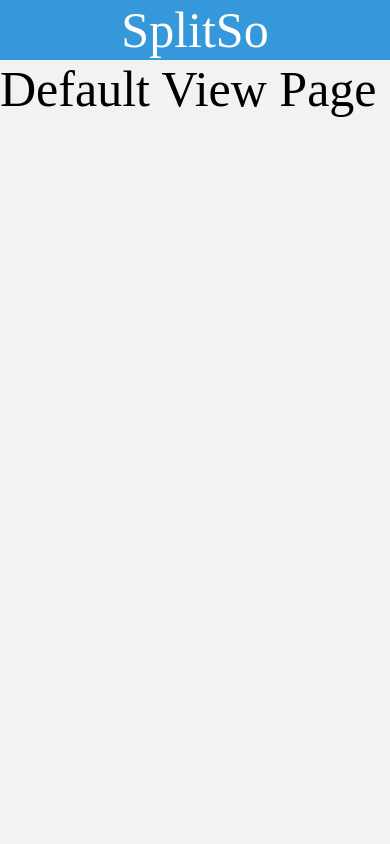
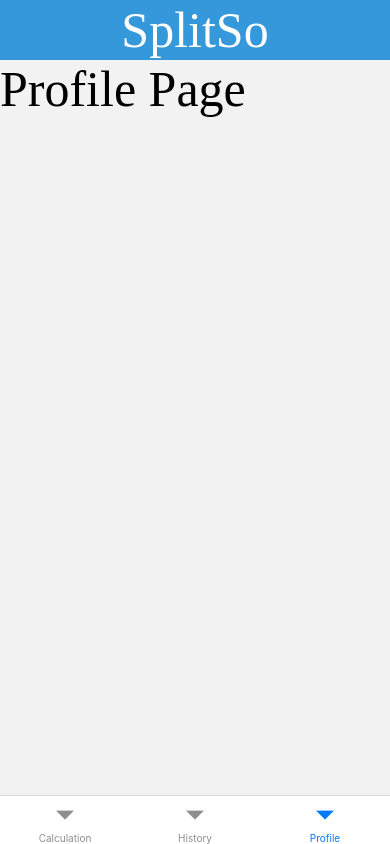
Before and after one commit to DFLotus/SplitSo, a React Native app in the folder client/: screen /Profile in a window 390 px wide. Built offline with nearby package versions, Linux system fonts and the light colour scheme.

Commit message:
SPLIT-1: Added bottom navbar

```diff
--- a/client/App.js
+++ b/client/App.js
@@ -1,18 +1,23 @@
 import React from 'react';
 import { View } from 'react-native';
 import CalculationScreen from './src/components/screens/CalculationScreen';
+import History from './src/components/screens/History';
+import Profile from './src/components/screens/Profile';
 import { NavigationContainer } from '@react-navigation/native';
 import { createNativeStackNavigator } from '@react-navigation/native-stack';
+import { createBottomTabNavigator } from '@react-navigation/bottom-tabs'; //For bottom tab navigation
 
-//const Tab = createBottomTabNavigator()
+const Tab = createBottomTabNavigator();
 const Stack = createNativeStackNavigator();
 
 const App = () => {
   return (
     <NavigationContainer>
-      <Stack.Navigator>
-        <Stack.Screen name="Calculation" component={CalculationScreen} options={{ headerShown: false }} />
-      </Stack.Navigator>
+      <Tab.Navigator>
+        <Tab.Screen name="Calculation" component={CalculationScreen} options={{ headerShown: false }} />
+        <Tab.Screen name="History" component={History} options={{ headerShown: false }} />
+        <Tab.Screen name="Profile" component={Profile} options={{ headerShown: false }} />
+      </Tab.Navigator>
     </NavigationContainer>
   );
 }
--- a/client/package.json
+++ b/client/package.json
@@ -10,6 +10,7 @@
     "test": "jest"
   },
   "dependencies": {
+    "@react-navigation/bottom-tabs": "^6.5.11",
     "@react-navigation/native": "^6.1.9",
     "@react-navigation/native-stack": "^6.9.17",
     "@react-navigation/stack": "^6.3.20",
--- a/client/src/components/screens/History.js
+++ b/client/src/components/screens/History.js
@@ -1,11 +1,15 @@
 import React from "react";
 import { View, Text } from "react-native";
 import calculationStyles from "../../styles/calculationStyles";
+import Header from "../Header";
 
 const History = () => {
     return (
         <View>
-            <Text style={calculationStyles.titleText}>History Page</Text>
+            <Header />
+            <View>
+                <Text style={calculationStyles.titleText}>History Page</Text>
+            </View>
         </View>
     )
 };
--- a/client/src/components/screens/Profile.js
+++ b/client/src/components/screens/Profile.js
@@ -1,11 +1,15 @@
 import React from "react";
 import { View, Text } from "react-native";
 import calculationStyles from "../../styles/calculationStyles";
+import Header from "../Header";
 
 const Profile = () => {
     return (
         <View>
-            <Text style={calculationStyles.titleText}>Profile Page</Text>
+            <Header />
+            <View>
+                <Text style={calculationStyles.titleText}>Profile Page</Text>
+            </View>
         </View>
     )
 };
```
Also changed, not shown: 1 other file (tests, documents, lock files or other folders).
